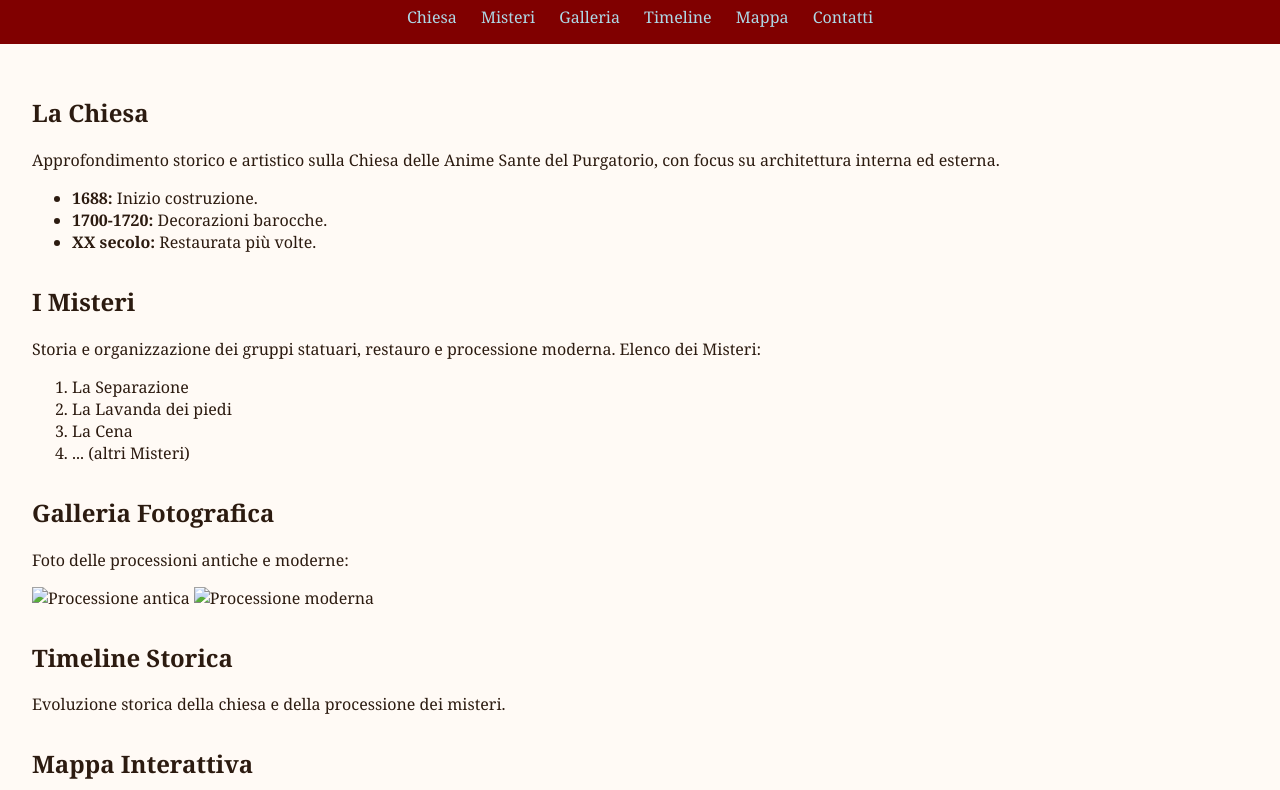
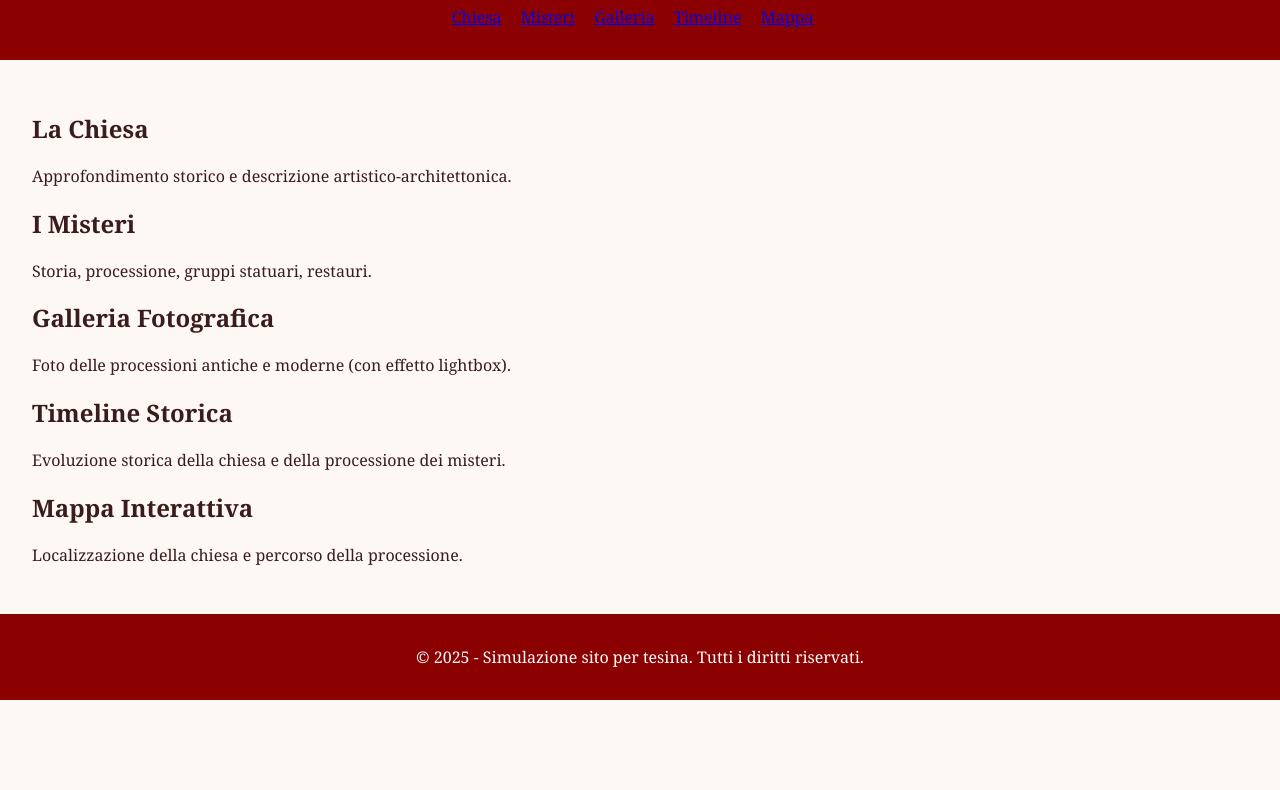
Before and after one commit to Lavinia-designer/chiesa-purgatorio-trapani, a plain HTML site: page index.html in a window 1280 px wide. Shown: the part 96-886 px from the top of the page. After the commit the page ends 800 px from the top, so only its background shows below. Drawn offline with Linux system fonts and the light colour scheme.

Commit message:
Add files via upload

```diff
--- a/index.html
+++ b/index.html
@@ -2,48 +2,36 @@
 <!DOCTYPE html>
 <html lang="it">
 <head>
-  <meta charset="UTF-8" />
-  <meta name="viewport" content="width=device-width, initial-scale=1.0"/>
+    <meta charset="UTF-8">
+    <meta name="viewport" content="width=device-width, initial-scale=1.0">
     <title>Chiesa delle Sante Anime del Purgatorio - Trapani</title>
-  <link rel="stylesheet" href="styles.css" />
+    <link rel="stylesheet" href="style.css">
 </head>
 <body>
     <header>
-    <h1>Chiesa delle Sante Anime del Purgatorio - Trapani</h1>
+        <h1>Chiesa delle Sante Anime del Purgatorio</h1>
         <nav>
-      <a href="#chiesa">Chiesa</a>
-      <a href="#misteri">Misteri</a>
-      <a href="#galleria">Galleria</a>
-      <a href="#timeline">Timeline</a>
-      <a href="#mappa">Mappa</a>
-      <a href="#contatti">Contatti</a>
+            <ul>
+                <li><a href="#chiesa">Chiesa</a></li>
+                <li><a href="#misteri">Misteri</a></li>
+                <li><a href="#galleria">Galleria</a></li>
+                <li><a href="#timeline">Timeline</a></li>
+                <li><a href="#mappa">Mappa</a></li>
+            </ul>
         </nav>
     </header>
     <main>
         <section id="chiesa">
             <h2>La Chiesa</h2>
-      <p>Approfondimento storico e artistico sulla Chiesa delle Anime Sante del Purgatorio, con focus su architettura interna ed esterna.</p>
-      <ul>
-        <li><strong>1688:</strong> Inizio costruzione.</li>
-        <li><strong>1700-1720:</strong> Decorazioni barocche.</li>
-        <li><strong>XX secolo:</strong> Restaurata più volte.</li>
-      </ul>
+            <p>Approfondimento storico e descrizione artistico-architettonica.</p>
         </section>
         <section id="misteri">
             <h2>I Misteri</h2>
-      <p>Storia e organizzazione dei gruppi statuari, restauro e processione moderna. Elenco dei Misteri:</p>
-      <ol>
-        <li>La Separazione</li>
-        <li>La Lavanda dei piedi</li>
-        <li>La Cena</li>
-        <li>... (altri Misteri)</li>
-      </ol>
+            <p>Storia, processione, gruppi statuari, restauri.</p>
         </section>
         <section id="galleria">
             <h2>Galleria Fotografica</h2>
-      <p>Foto delle processioni antiche e moderne:</p>
-      <img src="img/processione1.jpg" alt="Processione antica" width="300"/>
-      <img src="img/processione2.jpg" alt="Processione moderna" width="300"/>
+            <p>Foto delle processioni antiche e moderne (con effetto lightbox).</p>
         </section>
         <section id="timeline">
             <h2>Timeline Storica</h2>
@@ -53,13 +41,9 @@
             <h2>Mappa Interattiva</h2>
             <p>Localizzazione della chiesa e percorso della processione.</p>
         </section>
-    <section id="contatti">
-      <h2>Contatti</h2>
-      <p>Email: info@chiesapurgatoriotrapani.it</p>
-    </section>
     </main>
     <footer>
-    <p>© 2025 - Simulazione sito per tesina. Tutti i diritti riservati.</p>
+        <p>&copy; 2025 - Simulazione sito per tesina. Tutti i diritti riservati.</p>
     </footer>
 </body>
 </html>
--- a/style.css
+++ b/style.css
@@ -1,34 +1,32 @@
 
 body {
-  font-family: 'Georgia', serif;
-  background-color: #fdfaf6;
-  color: #3a1a1a;
-  margin: 0;
+    font-family: 'Georgia', serif;
+    background-color: #fdf8f4;
+    color: #3a1c1c;
+    margin: 0;
+    padding: 0;
 }
 header {
-  background-color: #800020;
-  color: white;
-  padding: 1rem;
+    background-color: #8B0000;
+    color: white;
+    padding: 1em;
+    text-align: center;
 }
 nav ul {
-  list-style: none;
-  display: flex;
-  gap: 1rem;
+    list-style-type: none;
+    padding: 0;
 }
-nav ul li a {
-  color: white;
-  text-decoration: none;
+nav li {
+    display: inline;
+    margin-right: 15px;
 }
-section {
-  padding: 2rem;
-  border-bottom: 1px solid #ccc;
+main {
+    padding: 2em;
 }
-.gallery {
-  display: grid;
-  grid-template-columns: repeat(auto-fit, minmax(200px, 1fr));
-  gap: 1rem;
+footer {
+    background-color: #8B0000;
+    color: white;
+    text-align: center;
+    padding: 1em;
+    position: relative;
 }
-.gallery img {
-  width: 100%;
-  border-radius: 8px;
-}
```
Also changed, not shown: Immagine 2025-04-23 164818.png (added), Immagine 2025-04-23 165317.png (added). Lines whose indentation alone changed are shown as unchanged.
